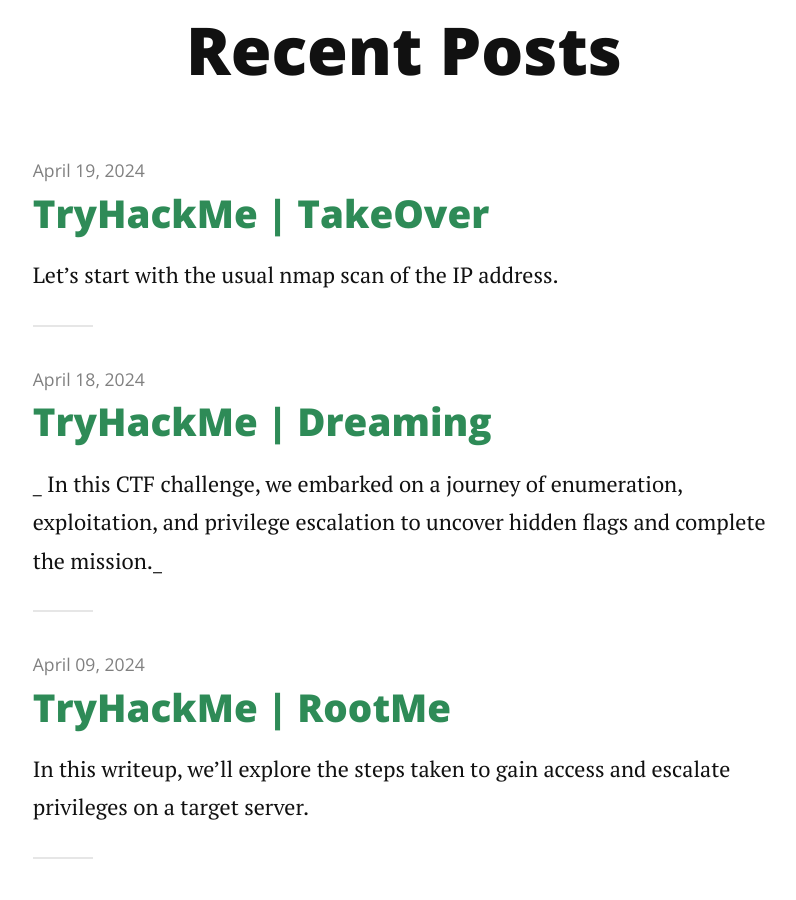
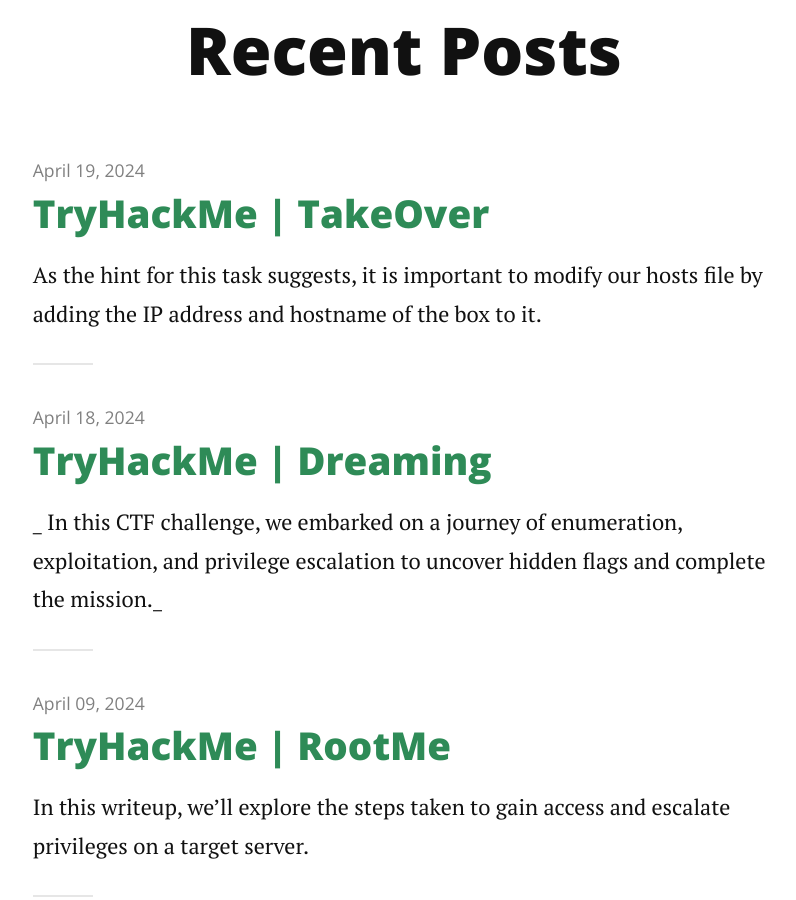
Before and after one commit to PingBackHome/PingBackHome.github.io, a Jekyll site: the page built from index.html, in a window 1280 px wide and 900 px high, scrolled down 347 px. Shown: the whole window, without its empty margins (236-1032 px from the left). Built offline with Jekyll 4.4.1, drawn with Linux system fonts in a browser that asks for light colours; nearby versions of some CDN libraries; the list of posts is cut into pages by our own code.

Commit message:
Update 2024-04-19-THM-Takeover.md

```diff
--- a/_posts/2024-04-19-THM-Takeover.md
+++ b/_posts/2024-04-19-THM-Takeover.md
@@ -5,6 +5,35 @@
 ---
 
 
-Let's start with the usual nmap scan of the IP address.
 
-![afbeelding](https://github.com/PingBackHome/PingBackHome.github.io/assets/115549820/bbc54242-b938-41a1-b8e7-c3fe26e74fd0)
+As the hint for this task suggests, it is important to modify our hosts file by adding the IP address and hostname of the box to it.
+
+
+![afbeelding](https://github.com/PingBackHome/PingBackHome.github.io/assets/115549820/b3c0e69d-3d6e-4798-9cf3-6470983bf7ea)
+
+
+![afbeelding](https://github.com/PingBackHome/PingBackHome.github.io/assets/115549820/e40ba9d1-62b0-4b8e-88ba-ddd0aebaab50)
+
+
+##Recon
+
+### Recon\nmap
+
+Now that we have done this, we will proceed with our customary nmap scan over the box.
+
+![afbeelding](https://github.com/PingBackHome/PingBackHome.github.io/assets/115549820/20e9ac60-2b24-4bf9-b6b8-2c166dd01d6a)
+
+
+We have multiple ports open: port 22 for SSH, port 80 for Apache HTTP, and port 443 for Apache HTTPS.
+
+Let's start by examining what is present on the webserver.
+
+**https://futurevera.thm**
+
+![afbeelding](https://github.com/PingBackHome/PingBackHome.github.io/assets/115549820/628e9a03-f45e-49cb-b251-fbf8db0fb0ff)
+![afbeelding](https://github.com/PingBackHome/PingBackHome.github.io/assets/115549820/97ebdc9b-e86b-4119-a55c-b561ae527084)
+
+### Recon\gobuster
+
+Let's also start a `gobuster` scan with flags `dir` and `vhost`.\
+For the `dir` flag, I'll use the standard directory wordlist `dirbuster/directory-list-2.3-medium.txt`, and for `vhost`, I'll use `amass/subdomains-top1mil-110000.txt`.
```
